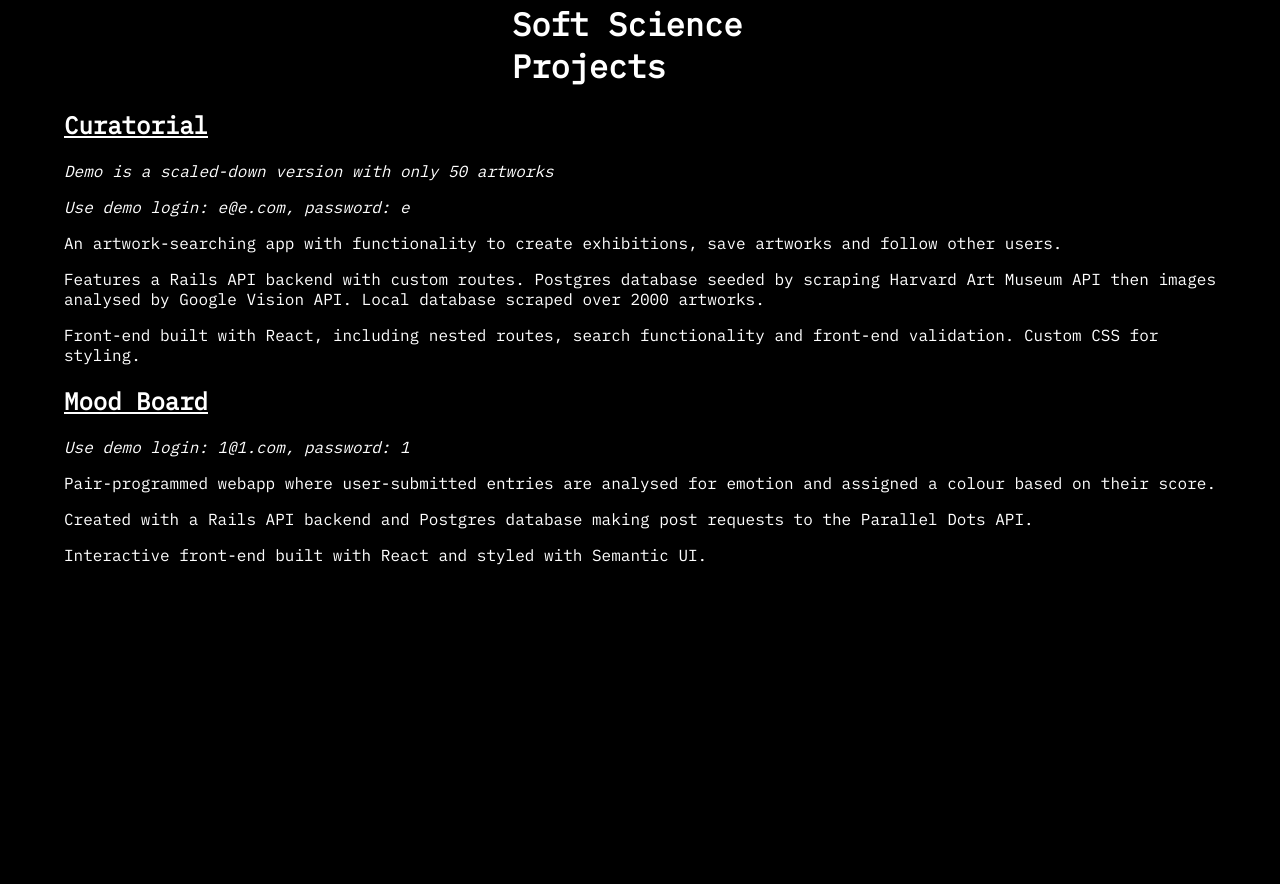
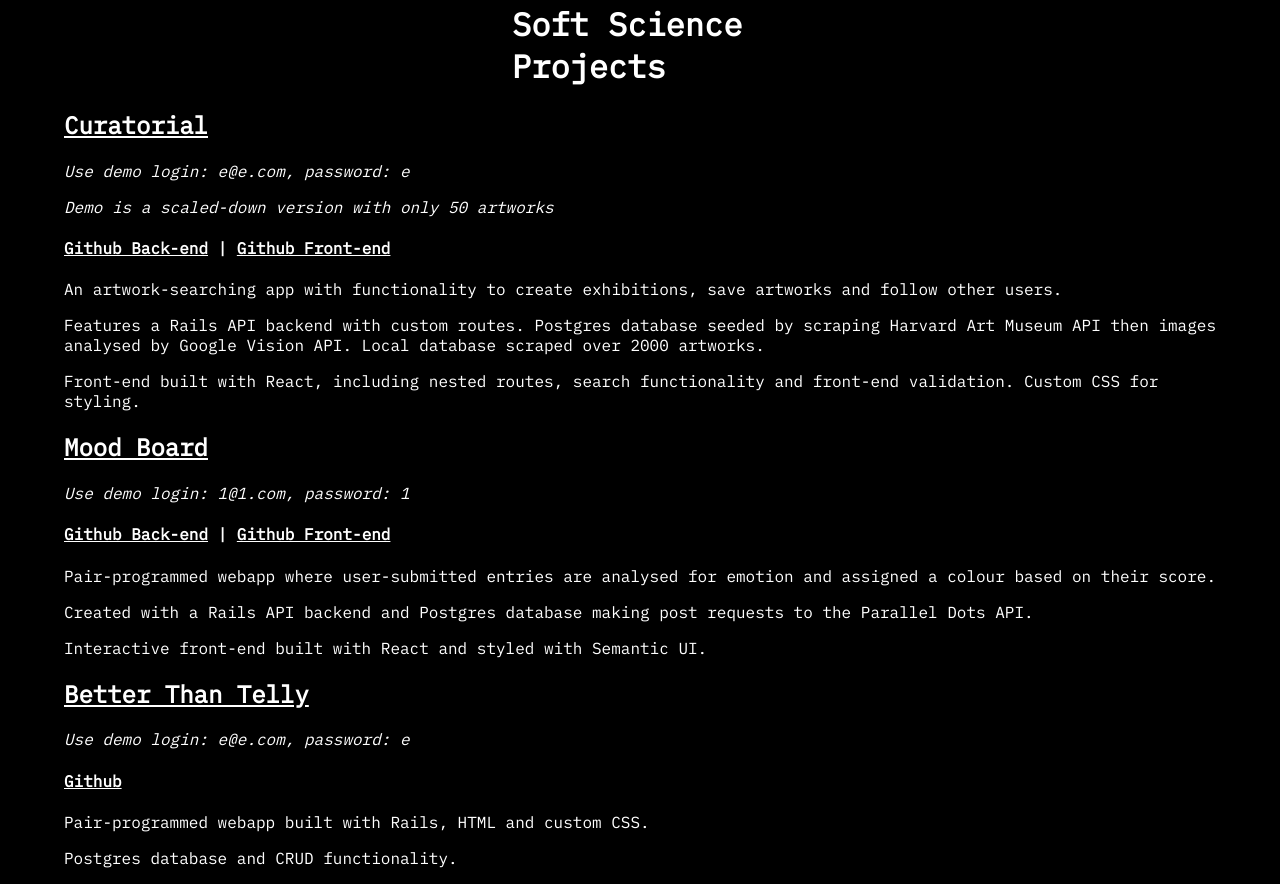
Before and after one commit to softscienceprojects/softscienceprojects.github.io, a plain HTML site: page index.html in a window 1280 px wide. Shown: the part 714-1598 px from the top of the page. Before the commit the page ends 1295 px from the top, so only its background shows below. Drawn offline with Linux system fonts and the light colour scheme.

Commit message:
better than telly added

```diff
--- a/index.html
+++ b/index.html
@@ -47,17 +47,25 @@
 
       <div class="projects">
         <h2><a href="https://curatorial-app.herokuapp.com/">Curatorial</a></h2>
+        <p><em>Use demo login: e@e.com, password: e </em></p>
         <p><em>Demo is a scaled-down version with only 50 artworks</em></p>
-        <p><em>Use demo login: e@e.com, password: e </em></p>
+        <h4><a href="https://github.com/softscienceprojects/Curatorial_backend">Github Back-end</a> | <a href="https://github.com/softscienceprojects/Curatorial_frontend">Github Front-end</a></h4>
         <p>An artwork-searching app with functionality to create exhibitions, save artworks and follow other users.</p>
         <p>Features a Rails API backend with custom routes. Postgres database seeded by scraping Harvard Art Museum API then images analysed by Google Vision API. Local database scraped over 2000 artworks.</p>
         <p>Front-end built with React, including nested routes, search functionality and front-end validation. Custom CSS for styling.</p>
 
         <h2><a href="https://mood-board.netlify.com/">Mood Board</a></h2>
         <p><em>Use demo login: 1@1.com, password: 1</em></p>
+        <h4><a href="https://github.com/softscienceprojects/mood-board-backend">Github Back-end</a> | <a href="https://github.com/softscienceprojects/mood-board-frontend">Github Front-end</a></h4>
         <p>Pair-programmed webapp where user-submitted entries are analysed for emotion and assigned a colour based on their score.</p>
         <p>Created with a Rails API backend and Postgres database making post requests to the Parallel Dots API.</p>
         <p>Interactive front-end built with React and styled with Semantic UI.</p>
+
+        <h2><a href="https://betterthantelly.herokuapp.com/">Better Than Telly</a></h2>
+        <p><em>Use demo login: e@e.com, password: e </em></p>
+        <h4><a href="https://github.com/softscienceprojects/Mod-2-Final-Project/tree/master/BetterThanTelly">Github</a></h4>
+        <p>Pair-programmed webapp built with Rails, HTML and custom CSS.</p>
+        <p>Postgres database and CRUD functionality.</p>
 
       </div>
     </div>
```
